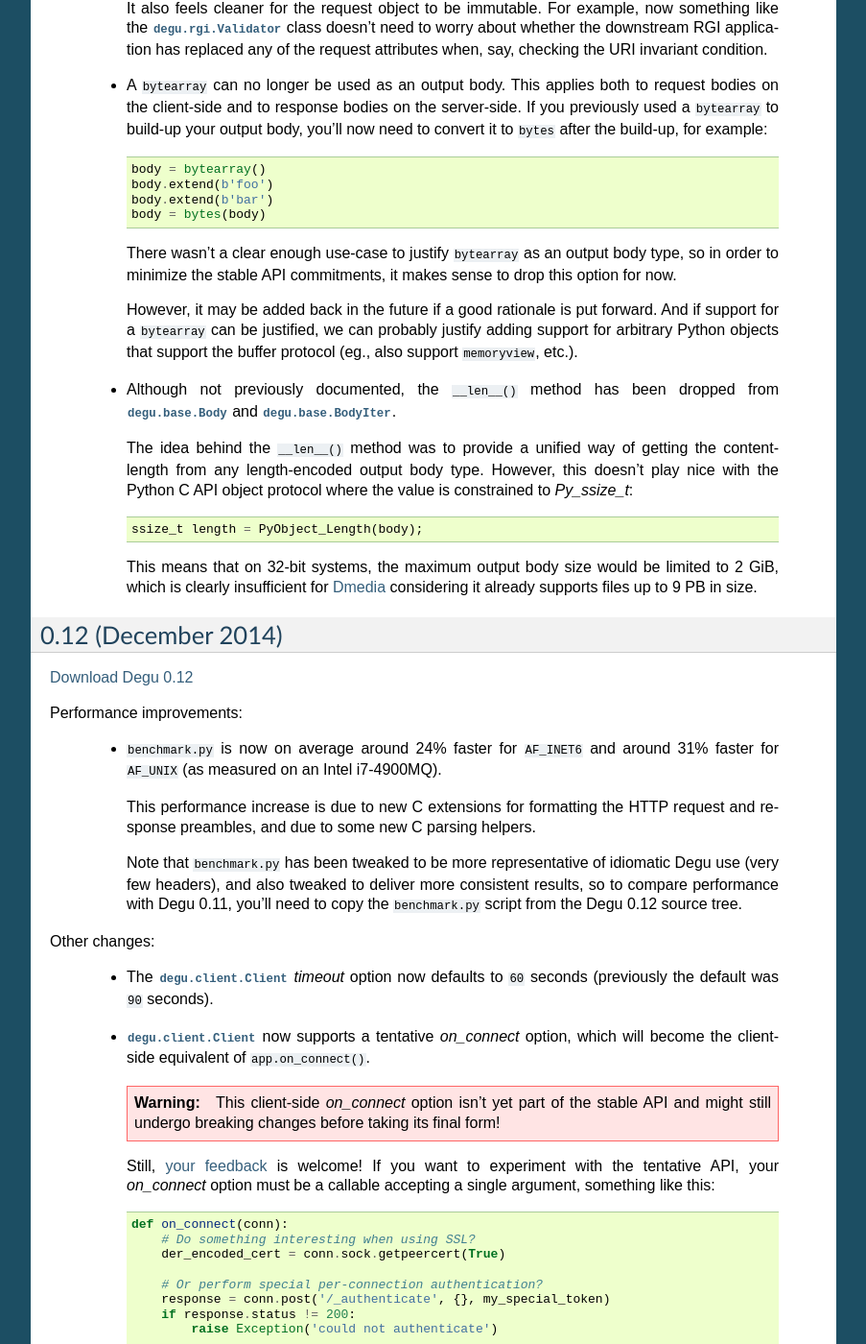
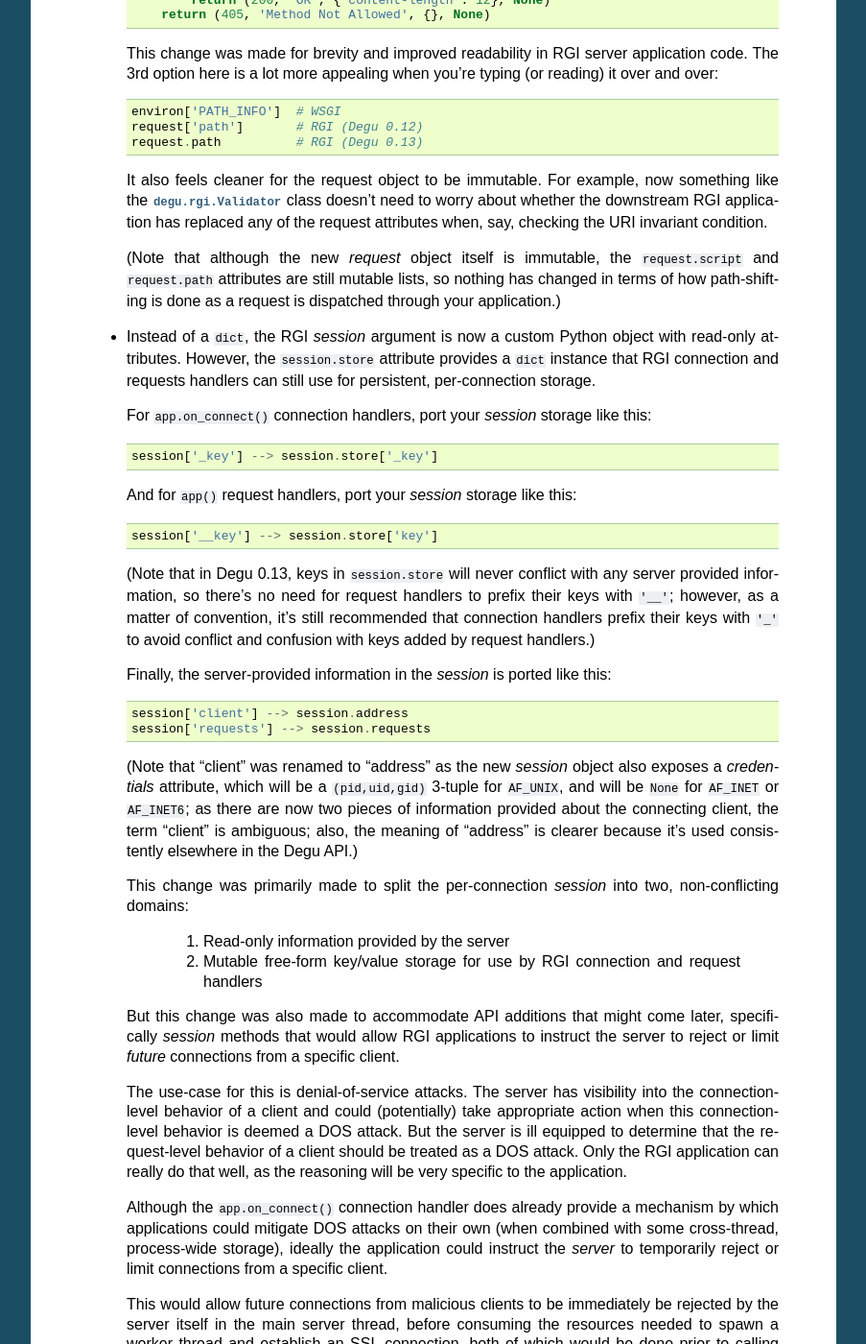
Before and after one commit to json420/degu, a Sphinx documentation site: the page built from doc/changelog.rst, in a window 1280 px wide and 1400 px high, scrolled down 1095 px. Shown: the whole window at 96% size, without its empty margins (198-1101 px from the left). Built offline with Sphinx 7.4.7, drawn with Linux system fonts in a browser that asks for light colours; some of the changed text lies outside the part shown.

Commit message:
Update changelog.rst with rationale for changing RGI 'session' argument from a dict to a Session instance

```diff
--- a/doc/changelog.rst
+++ b/doc/changelog.rst
@@ -8,27 +8,38 @@
 `Download Degu 0.13`_
 
 Degu 0.13 has a completely re-written C backend, bringing with it dramatic
-performance improvements.
+performance improvements and much tighter security.
 
-Compared to Degu 0.12, ``benchmark.py`` (as measured on an Intel i7-4900MQ) is
-now on average:
+However, Degu 0.13 also has some breaking API changes, particularly in the
+in the server application API.  The biggest change is that the RGI *request*
+argument is now a ``namedtuple`` intead of a ``dict``, although the same
+*method*, *uri*, *headers*, *body*, *script*, *path*, and *query* items are
+all still available (now as read-only attributes), and their semantics haven't
+changed, so only minimal porting effort should be required.
 
-    *   141% faster for ``AF_UNIX``
 
-    *   118% faster for ``AF_INET6``
+Performance improvements:
 
-These numbers come from a 50-run test where each run made 50,000 sequential
-requests (reusing the same connection).  In this test, Degu achieved an average
-of:
+    *   Compared to Degu 0.12, ``benchmark.py`` (as measured on an Intel
+        i7-4900MQ) is now on average:
 
-    *   76,899 requests per second over ``AF_UNIX``
+            *   141% faster for ``AF_UNIX``
 
-    *   53,369 requests per second over ``AF_INET6``
+            *   118% faster for ``AF_INET6``
 
-This kind of performance means Degu is perfectly viable for network-transparent
-IPC, which has always been a central design goal.  Build a service atop Degu,
-and both local and remote clients get the same HTTP goodness, even when a local
-client connects over ``AF_UNIX`` for the best performance.
+        These numbers come from a 50-run test where each run made 50,000
+        sequential requests (reusing the same connection).  In this test, Degu
+        achieved an average of:
+
+            *   76,899 requests per second over ``AF_UNIX``
+
+            *   53,369 requests per second over ``AF_INET6``
+
+        This kind of performance means Degu is perfectly viable for
+        network-transparent IPC, which has always been a central design goal.
+        If you build a service atop Degu, both local and remote clients get the
+        same, uniform HTTP goodness, even when a local client connects over
+        ``AF_UNIX`` for the best performance.
 
 
 Breaking API changes:
@@ -58,7 +69,7 @@
 
         This change was made for brevity and improved readability in RGI server
         application code.  The 3rd option here is a lot more appealing when
-        you're typing it over and over::
+        you're typing (or reading) it over and over::
 
             environ['PATH_INFO']  # WSGI
             request['path']       # RGI (Degu 0.12)
@@ -69,6 +80,94 @@
         doesn't need to worry about whether the downstream RGI application has
         replaced any of the request attributes when, say, checking the URI
         invariant condition.
+
+        (Note that although the new *request* object itself is immutable, the
+        ``request.script`` and ``request.path`` attributes are still mutable
+        lists, so nothing has changed in terms of how path-shifting is done as
+        a request is dispatched through your application.)
+
+    *   Instead of a ``dict``, the RGI *session* argument is now a custom Python
+        object with read-only attributes.  However, the ``session.store``
+        attribute provides a ``dict`` instance that RGI connection and requests
+        handlers can still use for persistent, per-connection storage.
+
+        For ``app.on_connect()`` connection handlers, port your *session*
+        storage like this::
+
+            session['_key'] --> session.store['_key']
+
+        And for ``app()`` request handlers, port your *session* storage like
+        this::
+
+            session['__key'] --> session.store['key']
+
+        (Note that in Degu 0.13, keys in ``session.store`` will never conflict
+        with any server provided information, so there's no need for request
+        handlers to prefix their keys with ``'__'``; however, as a matter of
+        convention, it's still recommended that connection handlers prefix their
+        keys with ``'_'`` to avoid conflict and confusion with keys added by
+        request handlers.)
+
+        Finally, the server-provided information in the *session* is ported like
+        this::
+
+            session['client'] --> session.address
+            session['requests'] --> session.requests
+
+        (Note that "client" was renamed to "address" as the new *session* object
+        also exposes a *credentials* attribute, which will be a
+        ``(pid,uid,gid)`` 3-tuple for ``AF_UNIX``, and will be ``None`` for
+        ``AF_INET`` or ``AF_INET6``; as there are now two pieces of information
+        provided about the connecting client, the term "client" is ambiguous;
+        also, the meaning of "address" is clearer because it's used consistently
+        elsewhere in the Degu API.)
+
+        This change was primarily made to split the per-connection *session*
+        into two, non-conflicting domains:
+
+            1.  Read-only information provided by the server
+
+            2.  Mutable free-form key/value storage for use by RGI connection
+                and request handlers
+
+        But this change was also made to accommodate API additions that might
+        come later, specifically *session* methods that would allow RGI
+        applications to instruct the server to reject or limit *future*
+        connections from a specific client.
+
+        The use-case for this is denial-of-service attacks.  The server has
+        visibility into the connection-level behavior of a client and could
+        (potentially) take appropriate action when this connection-level
+        behavior is deemed a DOS attack.  But the server is ill equipped to
+        determine that the request-level behavior of a client should be treated
+        as a DOS attack.  Only the RGI application can really do that well, as
+        the reasoning will be very specific to the application.
+
+        Although the ``app.on_connect()`` connection handler does already
+        provide a mechanism by which applications could mitigate DOS attacks on
+        their own (when combined with some cross-thread, process-wide storage),
+        ideally the application could instruct the *server* to temporarily
+        reject or limit connections from a specific client.
+
+        This would allow future connections from malicious clients to be
+        immediately be rejected by the server itself in the main server thread,
+        before consuming the resources needed to spawn a worker thread and
+        establish an SSL connection, both of which would be done prior to
+        calling ``app.on_connect()``.
+
+        The *session* object feels like the right place to expose such API,
+        should it be added.
+
+        Bear in mind that all this is hypothetical and may never be included in
+        Degu, but imagine a *session* method something like::
+
+            Session.reject(for_seconds)
+
+        Which might be used like::
+
+            if <client is behaving badly>:
+                session.reject(120)  # Ban this client for 2 minutes
+                raise Exception('Naughty client!')  # Close current connection
 
     *   A ``bytearray`` can no longer be used as an output body.  This applies
         both to request bodies on the client-side and to response bodies on the
```
